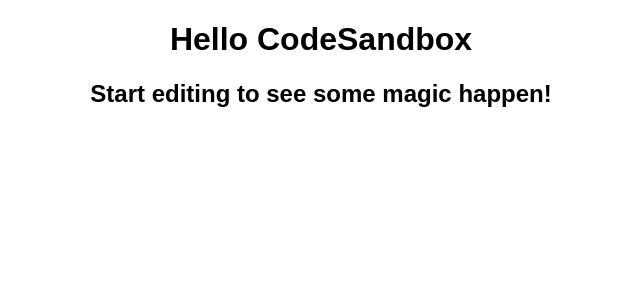
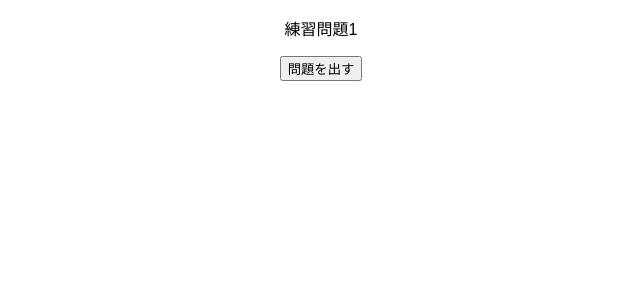
Before and after one commit to koki-noguchi/study-typescript, a React (Create React App) app: page / in a window 1280 px wide. Shown: the top 300 px of the page, without its empty margins (319-959 px from the left). Built offline with nearby package versions, Linux system fonts and the light colour scheme.

Commit message:
基本的な型の学習、関数の引数に型を指定してみた

```diff
--- a/src/App.tsx
+++ b/src/App.tsx
@@ -1,10 +1,10 @@
 import "./styles.css";
+import { Practice1 } from "./practices/Practice1";
 
 export default function App() {
   return (
     <div className="App">
-      <h1>Hello CodeSandbox</h1>
-      <h2>Start editing to see some magic happen!</h2>
+      <Practice1></Practice1>
     </div>
   );
 }
--- /dev/null
+++ b/src/practices/Practice1.tsx
@@ -0,0 +1,13 @@
+export const Practice1 = () => {
+  const calcNumber = (num: number) => {
+    const totalNumber = num * 1.1;
+    console.log(totalNumber);
+  };
+  const onClickPractice = () => calcNumber(1200);
+  return (
+    <div>
+      <p>練習問題1</p>
+      <button onClick={onClickPractice}>問題を出す</button>
+    </div>
+  );
+};
--- a/tsconfig.json
+++ b/tsconfig.json
@@ -3,7 +3,7 @@
         "./src/**/*"
     ],
     "compilerOptions": {
-        "strict": true,
+        // "strict": true,
         "esModuleInterop": true,
         "lib": [
             "dom",
```
Also changed, not shown: src/typeList.tsx (added, +30 -0 lines).
